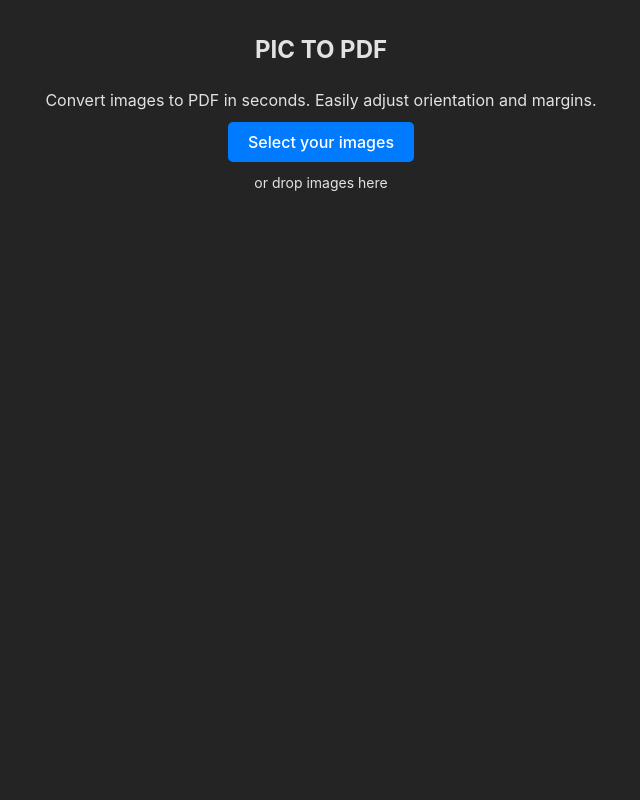
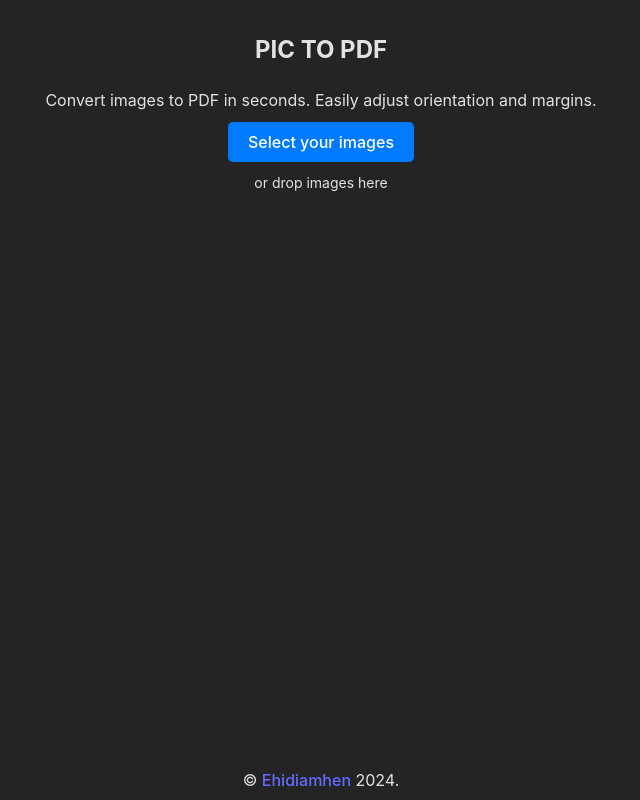
Before and after one commit to Ehidiamhen/image-to-PDF, a React (Vite) app: page / in a window 1280 px wide. Shown: the whole page, without its empty margins (319-959 px from the left). Built offline with nearby package versions, Linux system fonts and the light colour scheme.

Commit message:
added footer

```diff
--- a/src/App.jsx
+++ b/src/App.jsx
@@ -52,6 +52,7 @@ function App() {
   console.log(state.images)
 
   return (
+    <>
       <div
         onDrop={handleDrop}
         onDragOver={handleDragOver}
@@ -95,6 +96,8 @@ function App() {
           )
         }
       </div>
+      <footer>&#169; <a href="https://ehiz.netlify.app/" target="_blank">Ehidiamhen</a> {new Date().getFullYear()}.</footer>
+    </>
   )
 }
 
```
Lines whose indentation alone changed are shown as unchanged.
